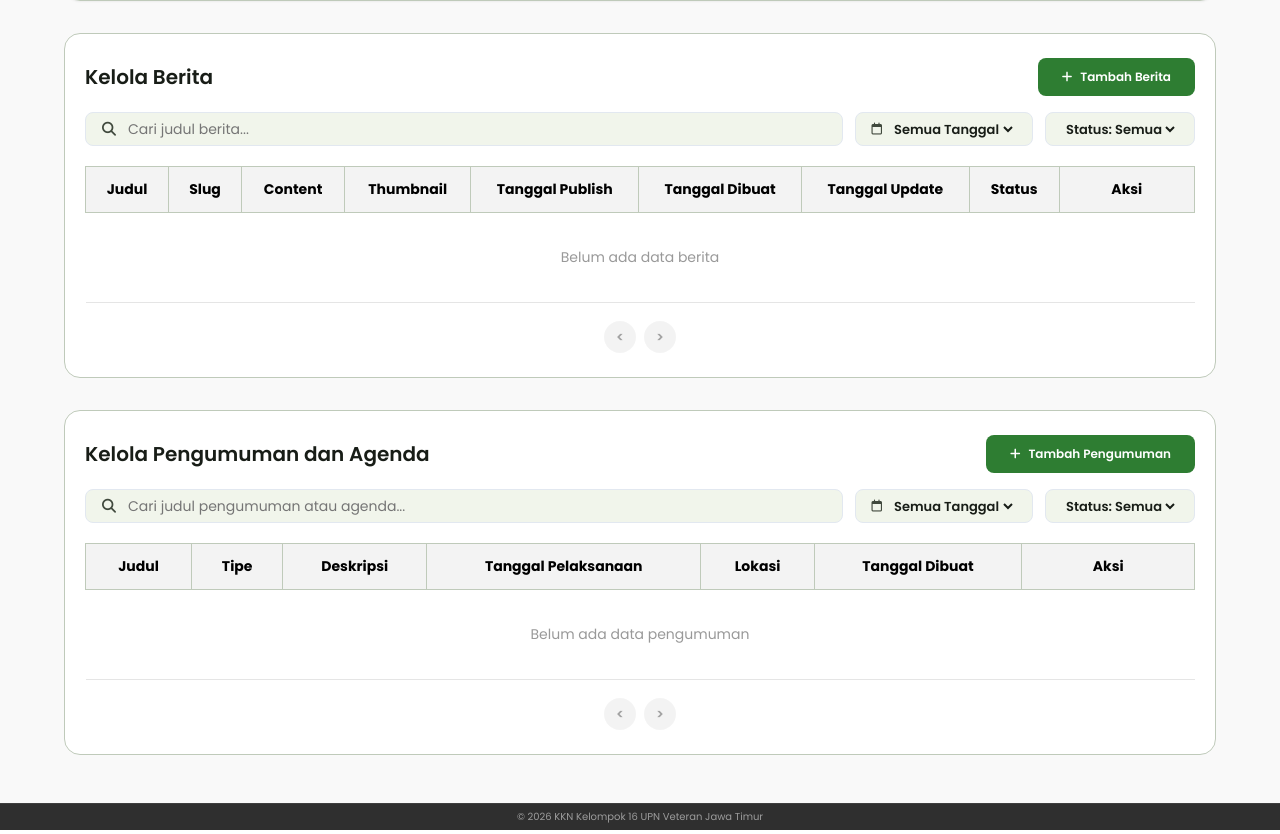
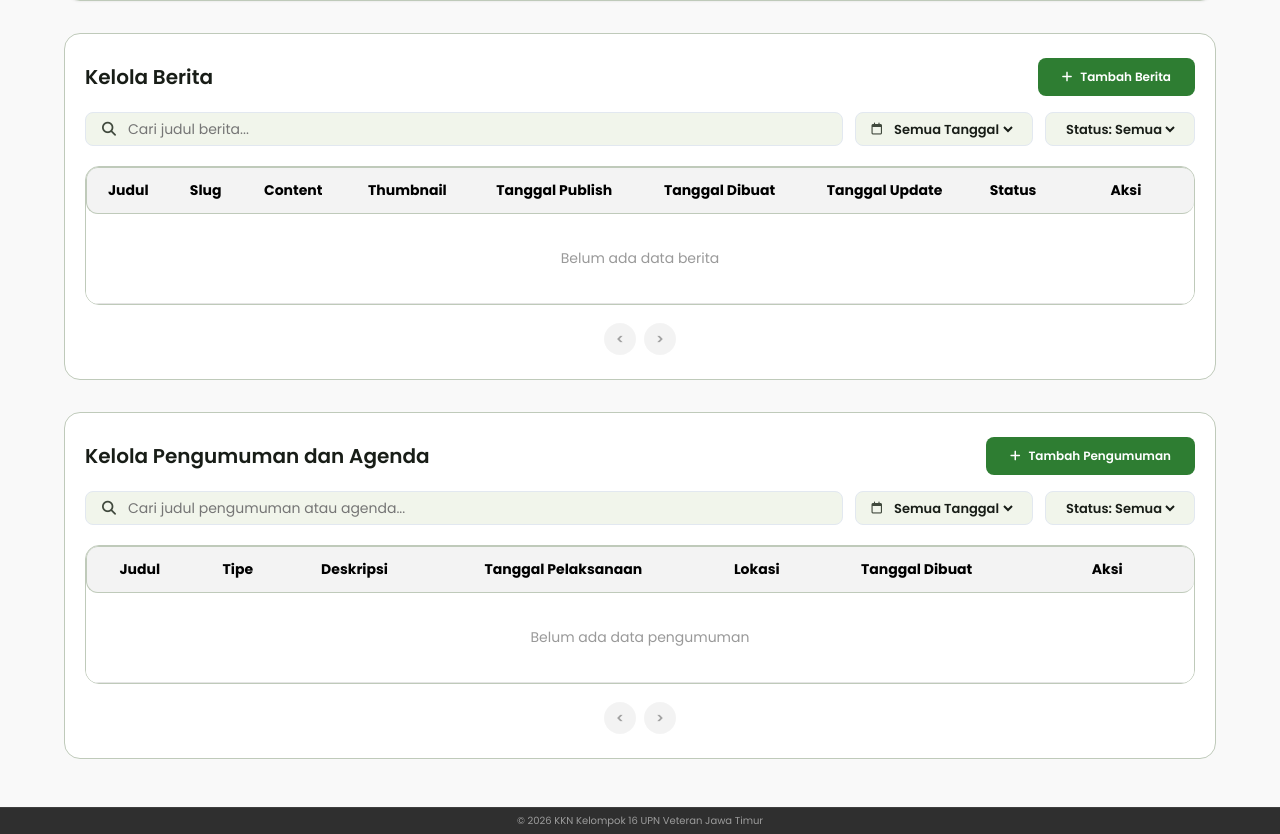
Before and after one commit to Dian2207/website-kkn, a Flask app: page /admin/ in a window 1280 px wide. Shown: the part 604-1438 px from the top of the page. Run offline with Flask 3, Linux system fonts and the light colour scheme; the visitor is signed in with stand-in values (Sample User, id 1); data that the repository does not hold is empty; some libraries are stand-ins or nearby versions.

Commit message:
rapihin tabel

```diff
--- a/static/static_admin/css/dashboard_admin.css
+++ b/static/static_admin/css/dashboard_admin.css
@@ -522,34 +522,32 @@ body {
 
 
 /* Table */
-.table-wrapper {
-    overflow-x: auto;
+.table-wrapper{
+    overflow:hidden;
+    border-radius:14px;
+    border:1px solid #BFCABA;
+    background:#fff;
 }
-.admin-table {
-    width: 100%;
-    border-collapse: collapse;
-    font-size: 14px;
-    border-radius: 100px;
+.admin-table{
+    width:100%;
+    border-collapse:separate;
+    border-spacing:0;
+    font-size:14px;
 }
-.admin-table thead {
-    background: #F3F3F3;
-    border-radius: 12px;
+.admin-table thead th{
+    background:#F3F3F3;
+    border-top:1px solid #BFCABA;
+    border-bottom:1px solid #BFCABA;
+    padding:12px 16px;
+    text-align:center;
+    font-weight:700;
+    color:#000;
 }
-.admin-table th {
-    padding: 12px 16px;
-    text-align: center;
-    font-weight: 700;
-    color: #000;
-    border: 1px solid #BFCABA;
-    white-space: nowrap;
-}
-.admin-table td {
-    padding: 10px 16px;
-    text-align: center;
-    border-bottom: 1px solid #e5e5e5;
-    font-weight: 400;
-    color: #000;
-    vertical-align: middle;
+.admin-table tbody td{
+    padding:10px 16px;
+    text-align:center;
+    border-bottom:1px solid #E5E5E5;
+    background:#fff;
 }
 .admin-table td.actions {
     display: flex;
@@ -578,7 +576,16 @@ body {
     padding-right: 12px;
     margin-right: 4px;
 }
+.admin-table thead th:first-child{
+    border-left:1px solid #BFCABA;
+    border-top-left-radius:12px;
+    border-bottom-left-radius:12px;
+}
 
+.admin-table thead th:last-child{
+    border-top-right-radius:12px;
+    border-bottom-right-radius:12px;
+}
 .action-edit {
     color: #181D17;
 }
```
